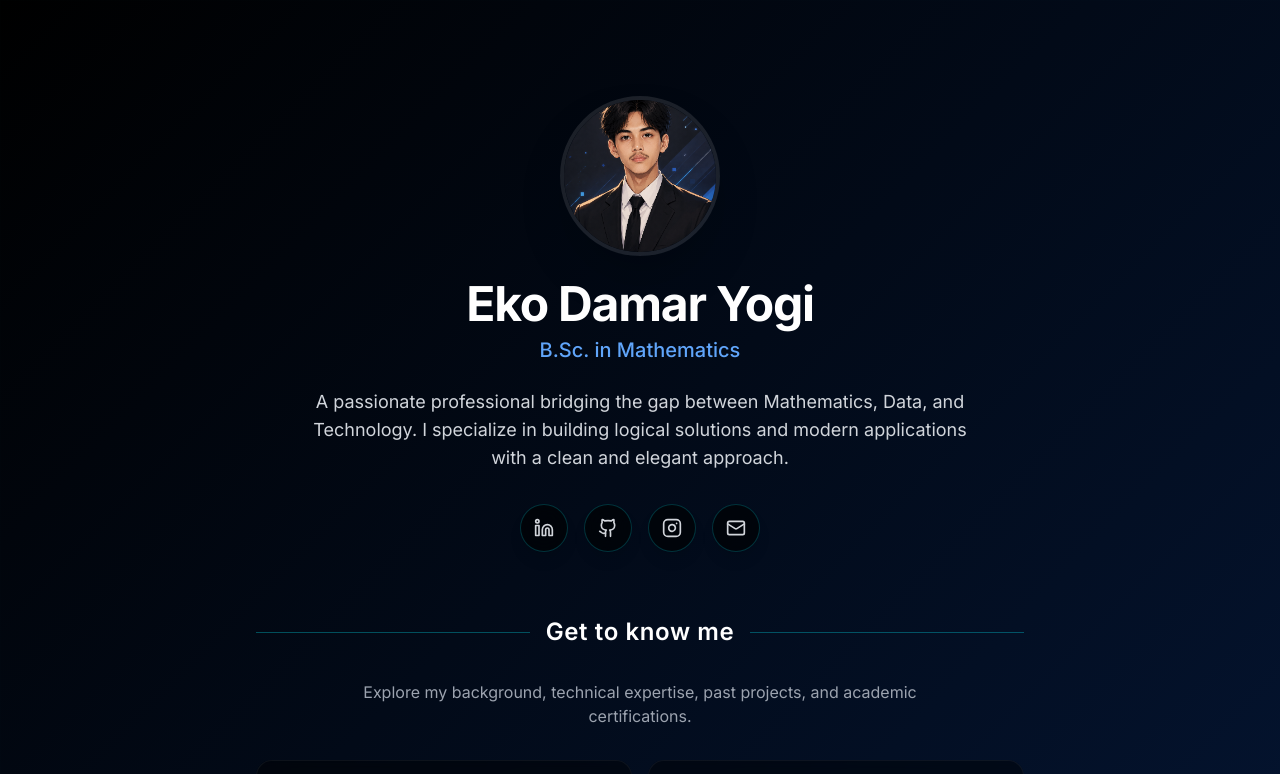
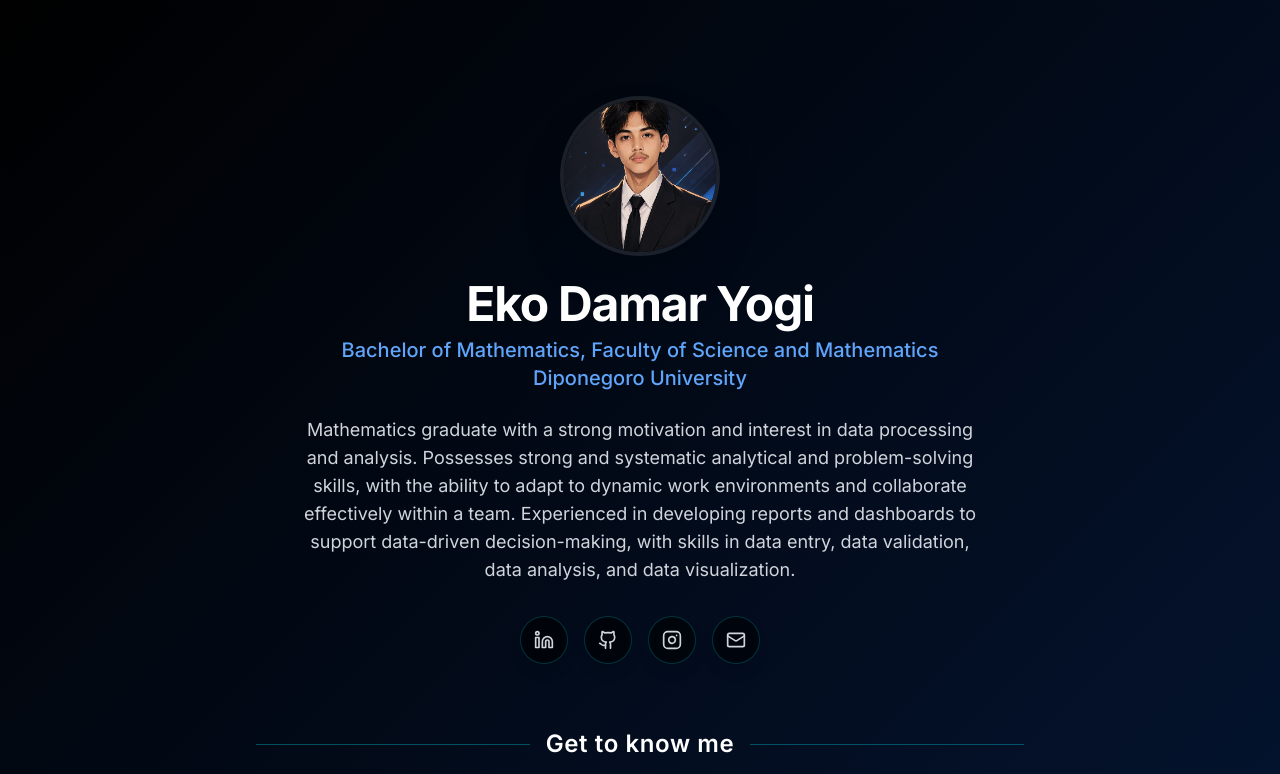
Before and after one commit to ekodamaryogi/ekodamaryogi, a Next.js app: page / in a window 1280 px wide. Shown: the top 774 px of the page. Built offline with nearby package versions, Linux system fonts and the light colour scheme; no server answers; the database is empty.

Commit message:
Revise education and professional description
Updated educational background and professional summary.

```diff
--- a/src/app/page.tsx
+++ b/src/app/page.tsx
@@ -72,11 +72,12 @@ export default function Home() {
         </motion.h1>
 
         <motion.h2 variants={fadeUp} className="text-lg md:text-xl text-blue-600 dark:text-blue-400 font-medium mb-6">
-          B.Sc. in Mathematics
+          Bachelor of Mathematics, Faculty of Science and Mathematics
+          <br />Diponegoro University
         </motion.h2>
 
         <motion.p variants={fadeUp} className="text-gray-600 dark:text-gray-300 text-base md:text-lg leading-relaxed max-w-2xl mb-8">
-          A passionate professional bridging the gap between Mathematics, Data, and Technology. I specialize in building logical solutions and modern applications with a clean and elegant approach.
+          Mathematics graduate with a strong motivation and interest in data processing and analysis. Possesses strong and systematic analytical and problem-solving skills, with the ability to adapt to dynamic work environments and collaborate effectively within a team. Experienced in developing reports and dashboards to support data-driven decision-making, with skills in data entry, data validation, data analysis, and data visualization.
         </motion.p>
 
         <motion.div variants={fadeUp} className="flex gap-4 mb-16">
```
